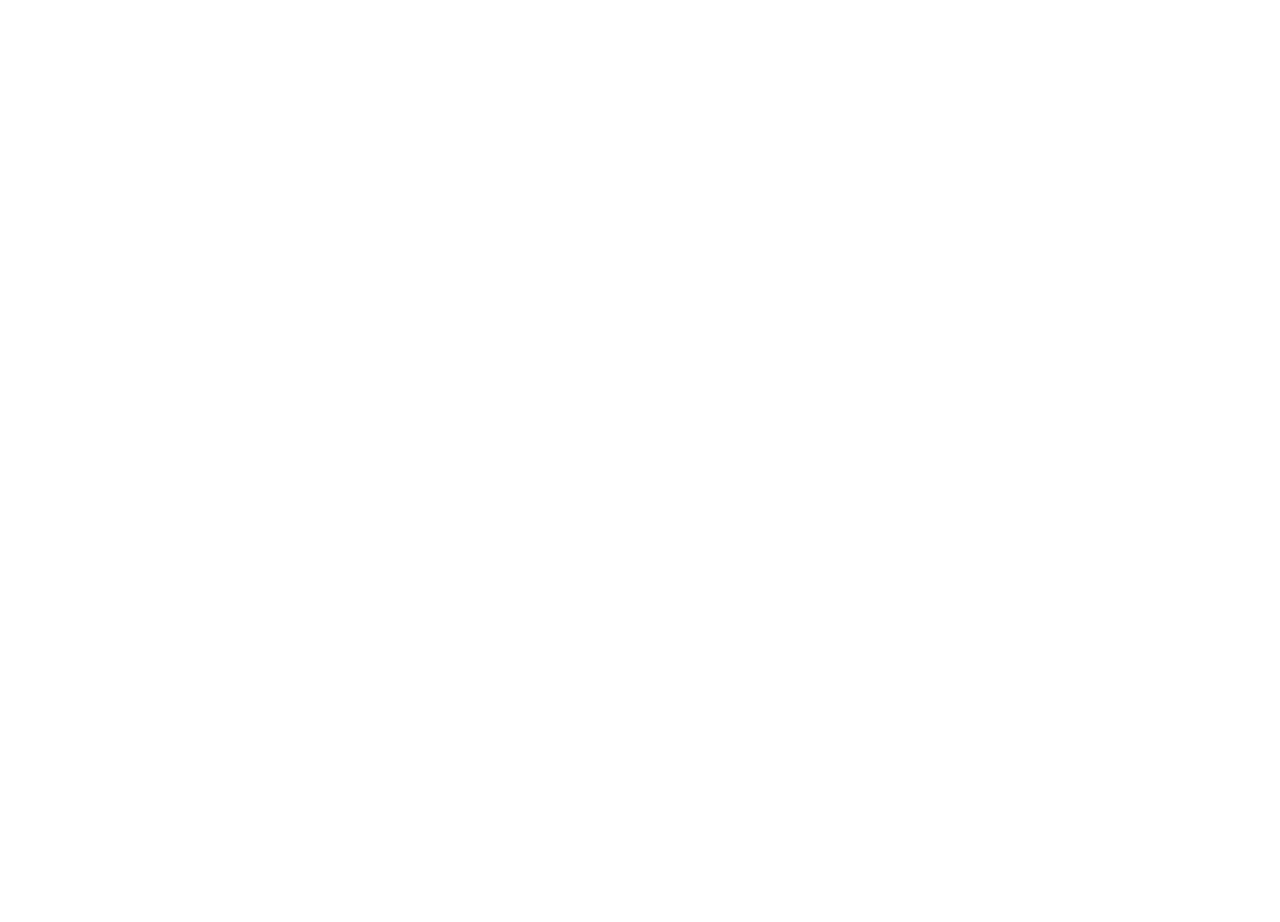
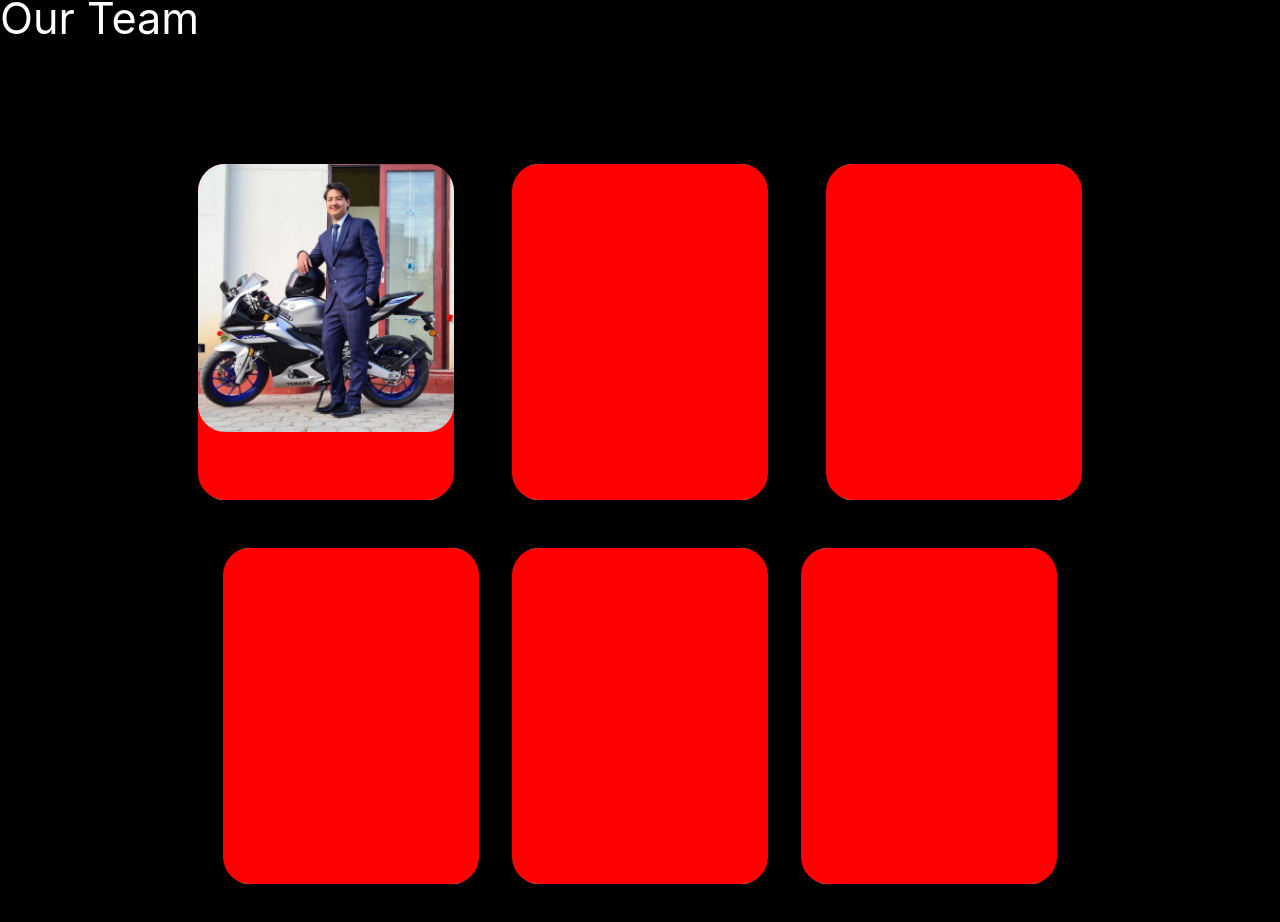
Before and after one commit to ChiefBibek/Kampana, a React (Vite) app in the folder Web/app/: page /about in a window 1280 px wide. Shown: the part 542-1464 px from the top of the page. Before the commit the page ends 800 px from the top, so only its background shows below. Built offline with nearby package versions, Linux system fonts and the light colour scheme.

Commit message:
About page updated

```diff
--- a/Web/app/src/App.css
+++ b/Web/app/src/App.css
@@ -0,0 +1,8 @@
+#root {
+    /* max-width: 1280px; */
+    /* margin: 0 auto; */
+    /* padding: 2rem; */
+    height: 100%;
+    width: 100%;
+    /* text-align: center; */
+  }
--- a/Web/app/src/App.tsx
+++ b/Web/app/src/App.tsx
@@ -2,8 +2,8 @@
 import HomePage from "./Pages/HomePage"
 import EventDetection from "./Pages/EventDetection"
 import Resources from "./Pages/Resources"
-import About from "./Pages/About"
 import Layout from "./Components/Layout"
+import AboutUs from "./Pages/AboutUs"
 
 const App = () => {
   return (
@@ -13,7 +13,7 @@
           <Route path="/" element={<HomePage />} />
           <Route path="/event-detection" element={<EventDetection />} />
           <Route path="/resources" element={<Resources />} />
-          <Route path="/about" element={<About />} />
+          <Route path="/about" element={<AboutUs />} />
         </Route>
       </Routes>
     </BrowserRouter>
--- a/Web/app/src/Images.ts
+++ b/Web/app/src/Images.ts
@@ -1,7 +1,11 @@
 import logo from '../public/Images/logo.png'
 import project from '../public/Images/KampanaLogo.png'
 import SeismicImage from '../public/Images/SeismicData.jpg'
+import solar from '../public/images/solar.gif'
+import bibek from '../public/Images/testing.jpg'
 
+export const testpic = bibek;
 export const SpaceByte = logo;
 export const Project=project;
 export const seismic=SeismicImage
+export const solarsystem = solar
--- a/Web/app/src/Pages/About.tsx
+++ /dev/null
@@ -1,7 +0,0 @@
-const About = () => {
-  return (
-    <div>About</div>
-  )
-}
-
-export default About
--- a/Web/app/src/Pages/AboutUs.css
+++ b/Web/app/src/Pages/AboutUs.css
@@ -46,13 +46,82 @@
   width: 20vw;
   height: 42vh;
   background-color: rgb(190, 190, 190);
-  display: flex;
-  justify-content: center;
-  align-items: center;
   margin: 10px;
   color: black;
   font-size: 1.2rem;
   border-radius: 10%;
+  position: relative;
+}
+
+.photo {
+  height: 100%;
+  width: 100%;
+  background-color: red;
+  border-radius: 1.7rem;
+}
+
+.more-desc {
+  font-size: 1.2vw;
+  position: absolute;
+  bottom: 1vw;
+  left: 1vw;
+  opacity: 0;
+  transition: all ease 0.2s;
+}
+
+.photo img {
+  height: auto;
+  width: 100%;
+  max-width: 100%;
+  max-height: 100%;
+  border-radius: 1.7rem;
+  background-size: cover;
+  background-position: center center;
+  background-attachment: fixed;
+}
+
+.desc {
+  height: 0%;
+  width: 20%;
+  font-size: 8px;
+  background-color: rgb(190, 190, 190);
+  writing-mode: vertical-rl;
+  text-orientation: upright;
+  position: absolute;
+  top: 0;
+  left: 0;
+  border-top: 1px black solid;
+  visibility: hidden;
+  opacity: 0;
+  border-radius: 1.7rem;
+  transition: all ease 0.5s;
+  display: flex;
+  justify-content: center;
+  align-items: center;
+}
+
+.desc p {
+  font-size: 1.2vw;
+  margin-right: 100px;
+}
+
+.photo:hover .more-desc {
+  opacity: 1;
+  transition: all ease 0.2s;
+}
+
+.photo:hover .desc {
+  position: absolute;
+  bottom: 0;
+  opacity: 1;
+  height: 100%;
+  transition: all ease 0.5s;
+  visibility: visible;
+}
+
+.description {
+  text-align: center;
+  vertical-align: middle;
 }
 
 .upper {
--- a/Web/app/src/Pages/AboutUs.tsx
+++ b/Web/app/src/Pages/AboutUs.tsx
@@ -1,6 +1,6 @@
 import React from 'react';
 import './AboutUs.css';
-import { solarsystem } from '../Images';
+import { solarsystem, testpic } from '../Images';
 
 const AboutUs: React.FC = () => {
   return (
@@ -17,14 +17,37 @@
       <h1 id='our-team'>Our Team</h1>
       <div className="team-container">
         <div className='upper'>
-          <div className="team-member">1</div>
-          <div className="team-member">2</div>
-          <div className="team-member">3</div>
+          <div className="team-member">
+            <div className='photo'>
+              <img src={testpic} alt="bibek" />
+              <div className='desc'>
+                <p>UI/UX Designer</p>
+              </div>
+              <p className='more-desc'>Bibek Bikram Shahi</p>
+            </div>
+          </div>
+          <div className="team-member">
+            <div className='photo'></div>
+
+          </div>
+          <div className="team-member">
+            <div className='photo'></div>
+
+          </div>
         </div>
         <div className='lower'>
-          <div className="team-member">4</div>
-          <div className="team-member">5</div>
-          <div className="team-member">6</div>
+          <div className="team-member">
+            <div className='photo'></div>
+
+          </div>
+          <div className="team-member">
+            <div className='photo'></div>
+
+          </div>
+          <div className="team-member">
+            <div className='photo'></div>
+
+          </div>
         </div>
       </div>
     </div>
--- a/Web/app/src/Pages/Resources.tsx
+++ b/Web/app/src/Pages/Resources.tsx
@@ -1,6 +1,18 @@
+import './resource.css';
+
 const Resources = () => {
   return (
-    <div>Resources</div>
+    <div className='main-parent'>
+      <div className="first">
+        <p>Hi</p>
+      </div>
+      <div className="second">
+        <p>Hi</p>
+      </div>
+      <div className="third">
+        <p>Hi</p>
+      </div>
+    </div>
   )
 }
 
--- /dev/null
+++ b/Web/app/src/Pages/resource.css
@@ -0,0 +1,11 @@
+.main-parent {
+    height: 100vh;
+    width: 100vw;
+    background-color: yellow;
+}
+
+.first {
+    height: 20%;
+    width: 100%;
+    background-color: red;
+}
--- a/Web/app/src/index.css
+++ b/Web/app/src/index.css
@@ -1,3 +1,65 @@
 @tailwind base;
 @tailwind components;
 @tailwind utilities;
+
+
+:root {
+    font-family: Inter, system-ui, Avenir, Helvetica, Arial, sans-serif;
+    line-height: 1.5;
+    font-weight: 400;
+
+    color-scheme: light dark;
+    color: rgba(255, 255, 255, 0.87);
+    background-color: #000000;
+
+    font-synthesis: none;
+    text-rendering: optimizeLegibility;
+    -webkit-font-smoothing: antialiased;
+    -moz-osx-font-smoothing: grayscale;
+    -webkit-text-size-adjust: 100%;
+  }
+
+  a {
+    font-weight: 500;
+    color: #646cff;
+    text-decoration: inherit;
+  }
+  a:hover {
+    color: #535bf2;
+  }
+
+  ::-webkit-scrollbar {
+    background-color: transparent;
+    width: 7px;
+  }
+
+  ::-webkit-scrollbar-thumb {
+    background: aliceblue;
+    border-radius: 15px;
+
+  }
+
+  body {
+    margin: 0;
+    display: flex;
+    place-items: center;
+    height: 100%;
+    width: 100%;
+    overflow: auto;
+  }
+
+  h1 {
+    font-size: 2.7em;
+    line-height: 1;
+  }
+
+  button {
+    font-size: 1em;
+    font-weight: 500;
+    font-family: Itim;
+    cursor: pointer;
+    transition: border-color 0.25s;
+  }
+  /* button:hover {
+
+  } */
```
Also changed, not shown: Web/app/public/Images/testing.jpg (added).
